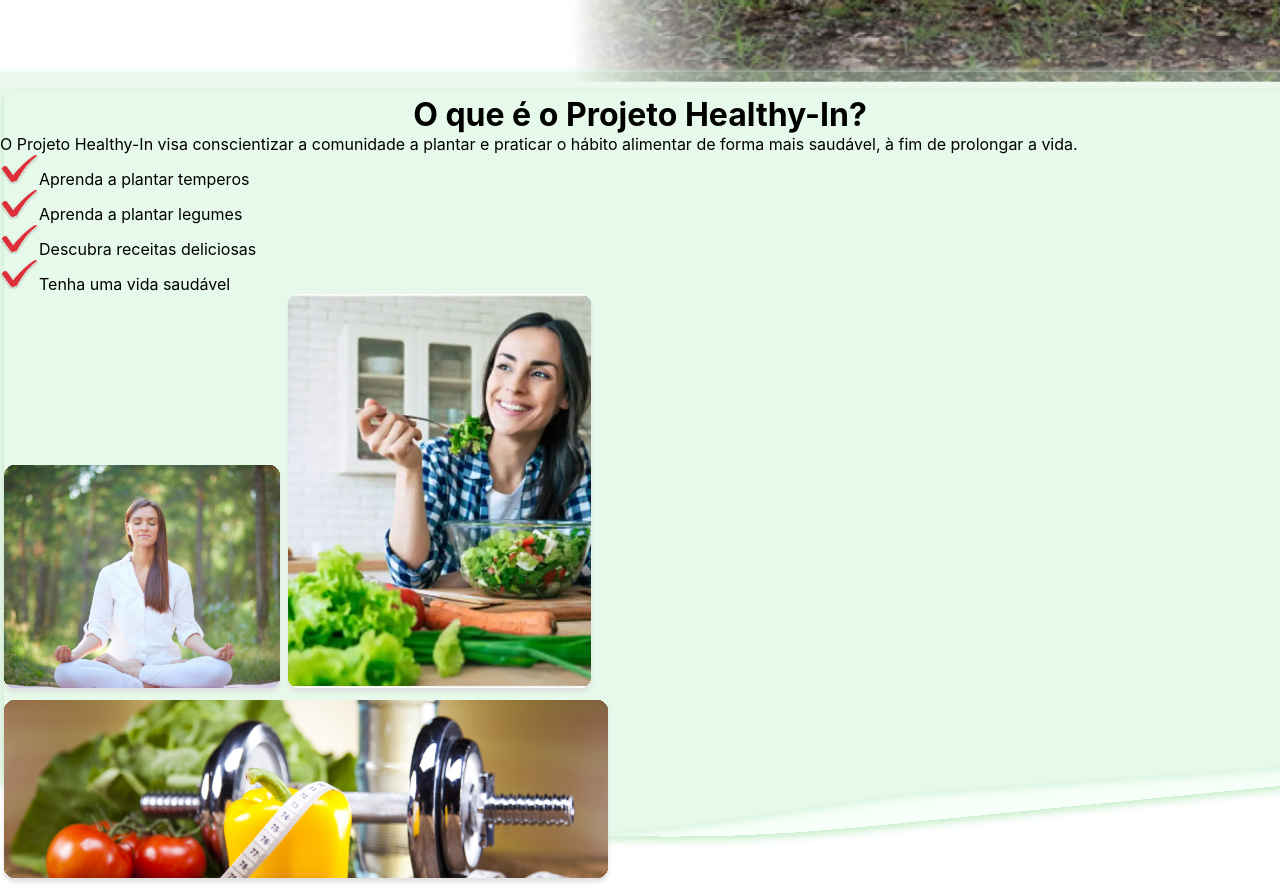
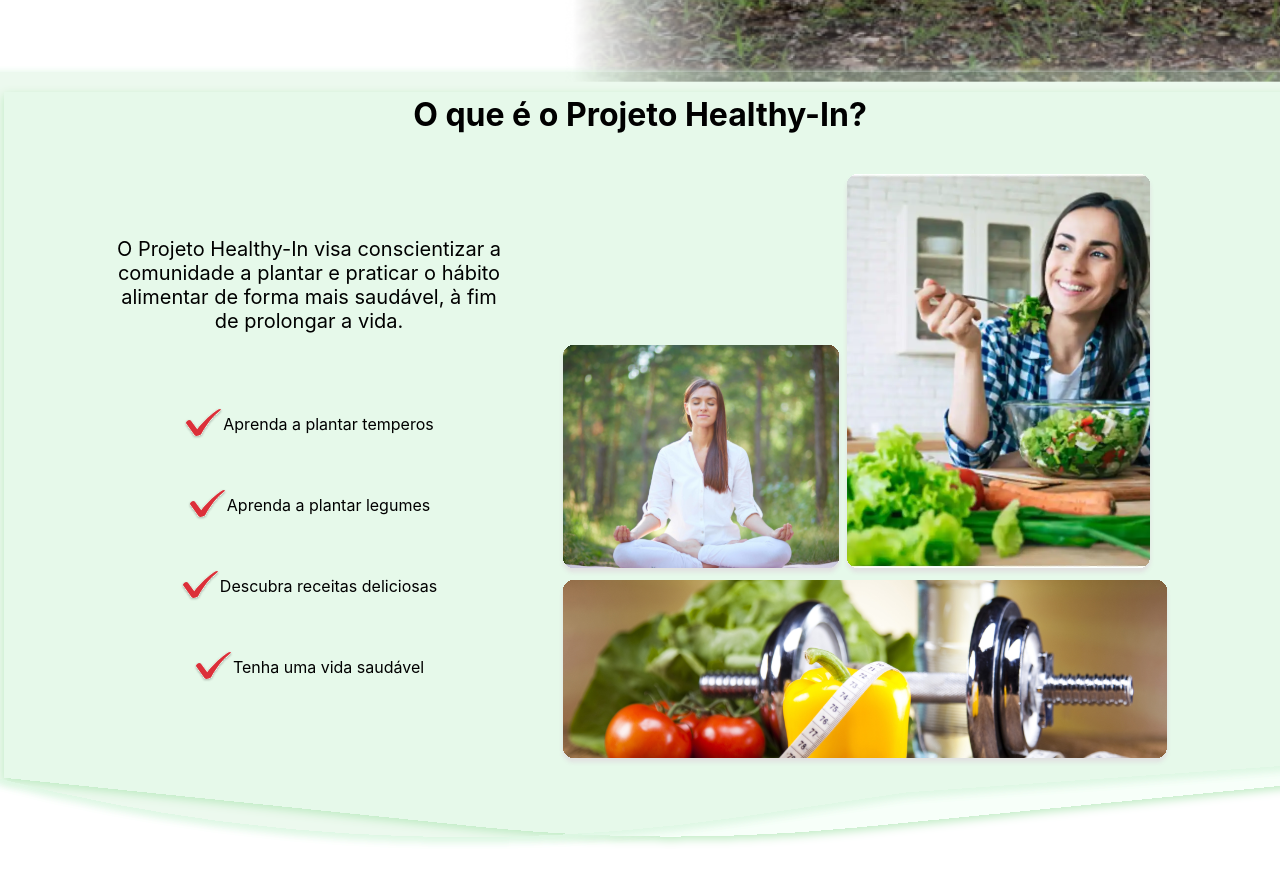
Before and after one commit to KevenAbraham/Healthy-In, a React (Create React App) app: page / in a window 1280 px wide. Shown: the part 460-1350 px from the top of the page. Built offline with nearby package versions, Linux system fonts and the light colour scheme.

Commit message:
finalizando a seção de conheça - resolução 1920x1080

```diff
--- a/src/components/Conheca/Conheca.css
+++ b/src/components/Conheca/Conheca.css
@@ -9,3 +9,29 @@
     text-align: center;
     font-size: 32px;
 }
+
+.conhecaContainer {
+    margin-top: 40px;
+    display: flex;
+    justify-content: center;
+    align-items: center;
+}
+
+.content {
+    width: 400px;
+    margin-right: 50px;
+}
+
+.content p {
+    font-size: 20px;
+    text-align: center;
+    margin-bottom: 50px;
+}
+
+.check {
+    display: flex;
+    align-items: center;
+    padding: 25px 0;
+    position: relative;
+    justify-content: center;
+}
--- a/src/components/Conheca/Conheca.js
+++ b/src/components/Conheca/Conheca.js
@@ -12,7 +12,7 @@ function Conheca() {
 
             <div className="conhecaContainer">
                 <div className="content">
-                    <p className="conhecaText">O Projeto Healthy-In visa conscientizar a comunidade a plantar e praticar o hábito alimentar de forma mais saudável, à fim de prolongar a vida.</p>
+                    <p>O Projeto Healthy-In visa conscientizar a comunidade a plantar e praticar o hábito alimentar de forma mais saudável, à fim de prolongar a vida.</p>
                     <div className="check">
                         <img src={check} />
                         <label>Aprenda a plantar temperos</label>
```
